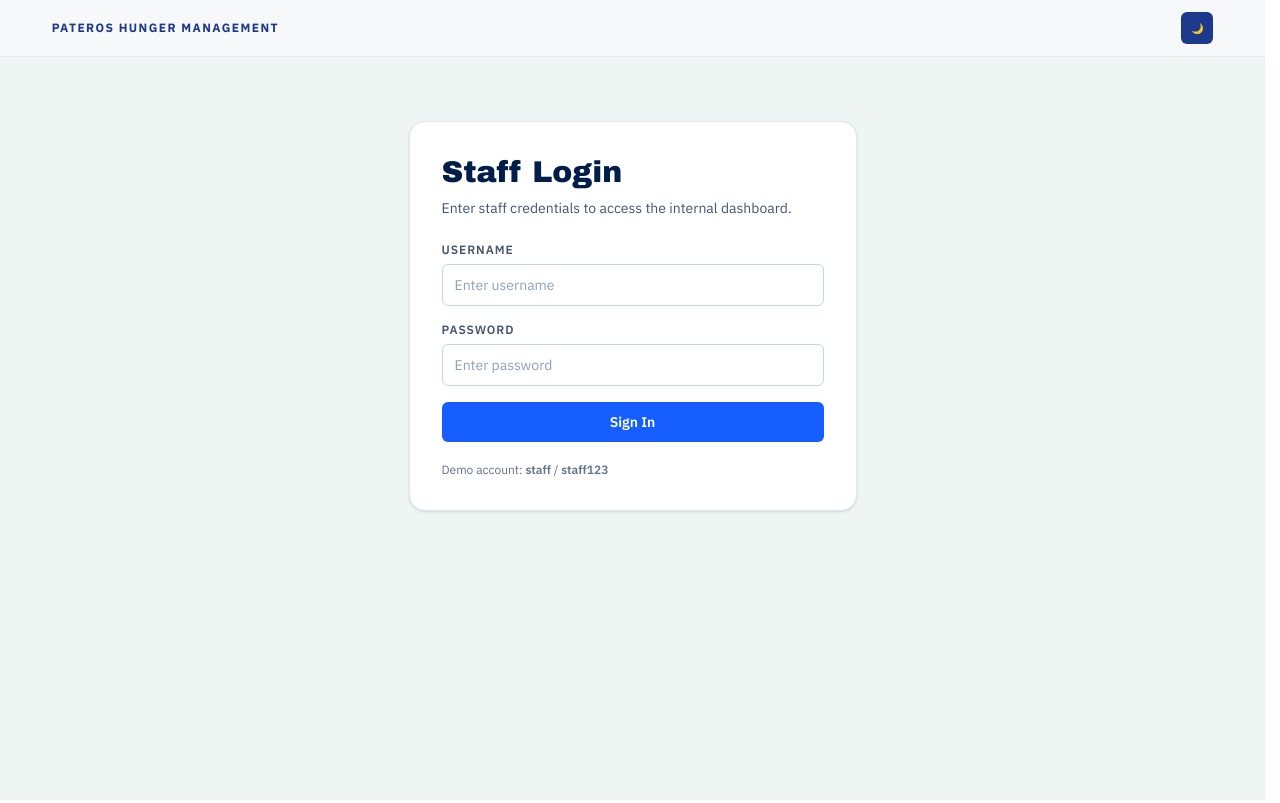
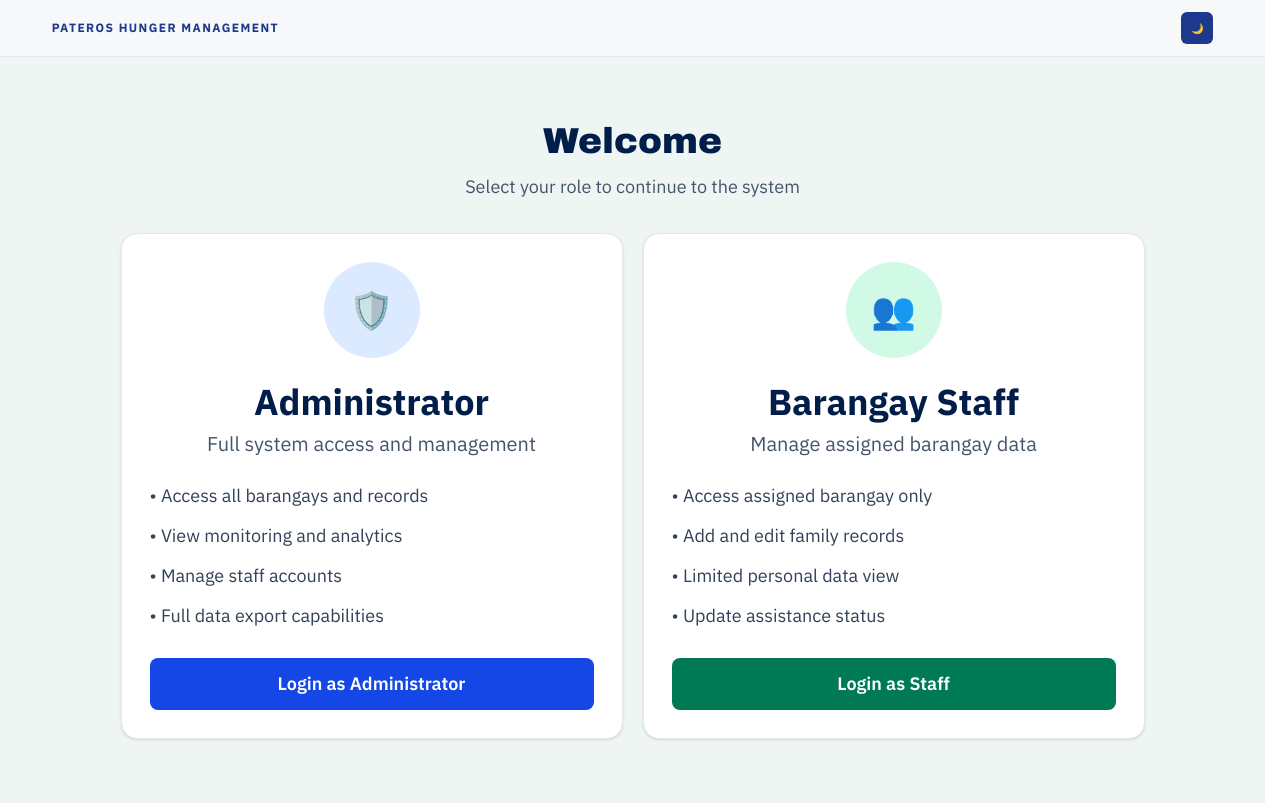
Before and after one commit to Hunger-Management/PHAMS, a React (Vite) app: page /staff/login in a window 1280 px wide. Built offline with nearby package versions, Linux system fonts and the light colour scheme.

Commit message:
staff login

```diff
--- a/src/components/Footer.jsx
+++ b/src/components/Footer.jsx
@@ -24,7 +24,7 @@ function Footer({ isDarkMode }) {
               : 'text-slate-500 hover:text-slate-700 hover:bg-slate-100'
           }`}
         >
-          {isAuthenticated ? 'Staff Login' : 'Staff Dashboard'}
+          {isAuthenticated ? 'Staff Dashboard' : 'Staff Login'}
         </Link>
       </div>
     </footer>
--- a/src/components/SiteHeader.jsx
+++ b/src/components/SiteHeader.jsx
@@ -19,10 +19,6 @@ function SiteHeader({ isDarkMode, toggleDarkMode }) {
   const dropdownRef = useRef(null)
   const location = useLocation()
   const isBarangaysRoute = location.pathname.startsWith('/barangays')
-
-  useEffect(() => {
-    setIsBarangaysOpen(false)
-  }, [location.pathname])
 
   useEffect(() => {
     function handleClickOutside(event) {
--- a/src/context/StaffAuthContext.jsx
+++ b/src/context/StaffAuthContext.jsx
@@ -1,3 +1,4 @@
+/* eslint-disable react-refresh/only-export-components */
 import { createContext, useContext, useMemo, useState } from 'react'
 
 const STAFF_STORAGE_KEY = 'staff-auth-user'
--- a/src/pages/staff/StaffLoginPage.jsx
+++ b/src/pages/staff/StaffLoginPage.jsx
@@ -13,6 +13,7 @@ function StaffLoginPage() {
 
   const [formData, setFormData] = useState({ username: '', password: '' })
   const [errorMessage, setErrorMessage] = useState('')
+  const [selectedRole, setSelectedRole] = useState(null)
 
   if (isAuthenticated) {
     return <Navigate to={redirectPath} replace />
@@ -63,20 +64,82 @@ function StaffLoginPage() {
       </header>
 
       <section className="mx-auto flex w-[95%] max-w-7xl items-center justify-center py-12 md:py-16">
-        <article className={`w-full max-w-md rounded-2xl border p-6 shadow-sm md:p-8 ${
-          isDarkMode ? 'border-slate-700 bg-slate-800' : 'border-slate-200 bg-white'
-        }`}>
+        <div className="w-full">
+          <div className="mx-auto max-w-5xl">
+            <div className="text-center">
               <h1
-            className={`text-3xl font-black ${isDarkMode ? 'text-slate-100' : 'text-[#011d49]'}`}
+                className={`text-4xl font-black ${isDarkMode ? 'text-slate-100' : 'text-[#011d49]'}`}
                 style={{ fontFamily: 'Arial Black, Trebuchet MS, sans-serif' }}
               >
-            Staff Login
+                Welcome
               </h1>
+              <p className={`mt-3 text-lg ${isDarkMode ? 'text-slate-300' : 'text-slate-600'}`}>
+                Select your role to continue to the system
+              </p>
+            </div>
+
+            <div className="mt-8 grid gap-5 lg:grid-cols-2">
+              <article className={`rounded-2xl border p-7 shadow-sm ${isDarkMode ? 'border-slate-700 bg-slate-800' : 'border-slate-200 bg-white'}`}>
+                <div className={`mx-auto grid h-24 w-24 place-items-center rounded-full text-4xl ${isDarkMode ? 'bg-slate-700 text-blue-300' : 'bg-blue-100 text-blue-700'}`}>
+                  🛡️
+                </div>
+                <h2 className={`mt-6 text-center text-4xl font-black ${isDarkMode ? 'text-slate-100' : 'text-[#011d49]'}`}>Administrator</h2>
+                <p className={`mt-2 text-center text-xl ${isDarkMode ? 'text-slate-300' : 'text-slate-600'}`}>
+                  Full system access and management
+                </p>
+                <ul className={`mt-6 space-y-3 text-lg ${isDarkMode ? 'text-slate-200' : 'text-slate-700'}`}>
+                  <li>• Access all barangays and records</li>
+                  <li>• View monitoring and analytics</li>
+                  <li>• Manage staff accounts</li>
+                  <li>• Full data export capabilities</li>
+                </ul>
+                <button
+                  type="button"
+                  onClick={() => setSelectedRole('admin')}
+                  className="mt-7 w-full rounded-lg bg-blue-700 px-4 py-3 text-lg font-semibold text-white transition-colors hover:bg-blue-800"
+                >
+                  Login as Administrator
+                </button>
+              </article>
+
+              <article className={`rounded-2xl border p-7 shadow-sm ${isDarkMode ? 'border-slate-700 bg-slate-800' : 'border-slate-200 bg-white'}`}>
+                <div className={`mx-auto grid h-24 w-24 place-items-center rounded-full text-4xl ${isDarkMode ? 'bg-slate-700 text-emerald-300' : 'bg-emerald-100 text-emerald-700'}`}>
+                  👥
+                </div>
+                <h2 className={`mt-6 text-center text-4xl font-black ${isDarkMode ? 'text-slate-100' : 'text-[#011d49]'}`}>Barangay Staff</h2>
+                <p className={`mt-2 text-center text-xl ${isDarkMode ? 'text-slate-300' : 'text-slate-600'}`}>
+                  Manage assigned barangay data
+                </p>
+                <ul className={`mt-6 space-y-3 text-lg ${isDarkMode ? 'text-slate-200' : 'text-slate-700'}`}>
+                  <li>• Access assigned barangay only</li>
+                  <li>• Add and edit family records</li>
+                  <li>• Limited personal data view</li>
+                  <li>• Update assistance status</li>
+                </ul>
+                <button
+                  type="button"
+                  onClick={() => setSelectedRole('staff')}
+                  className="mt-7 w-full rounded-lg bg-emerald-700 px-4 py-3 text-lg font-semibold text-white transition-colors hover:bg-emerald-800"
+                >
+                  Login as Staff
+                </button>
+              </article>
+            </div>
+
+            {selectedRole === 'admin' ? (
+              <p className={`mt-6 rounded-md border px-4 py-3 text-sm ${isDarkMode ? 'border-amber-500/40 bg-amber-500/10 text-amber-200' : 'border-amber-200 bg-amber-50 text-amber-700'}`}>
+                Administrator login is not available yet in this build.
+              </p>
+            ) : null}
+
+            {selectedRole === 'staff' ? (
+              <article className={`mt-6 rounded-2xl border p-6 shadow-sm md:p-8 ${isDarkMode ? 'border-slate-700 bg-slate-800' : 'border-slate-200 bg-white'}`}>
+                <h3 className={`text-2xl font-black ${isDarkMode ? 'text-slate-100' : 'text-[#011d49]'}`}>Staff Login</h3>
                 <p className={`mt-2 text-sm ${isDarkMode ? 'text-slate-300' : 'text-slate-600'}`}>
                   Enter staff credentials to access the internal dashboard.
                 </p>
 
-          <form onSubmit={handleSubmit} className="mt-6 space-y-4">
+                <form onSubmit={handleSubmit} className="mt-6 grid gap-4 md:grid-cols-2">
                   <div>
                     <label htmlFor="username" className={`mb-1.5 block text-xs font-semibold uppercase tracking-[0.08em] ${
                       isDarkMode ? 'text-slate-300' : 'text-slate-600'
@@ -122,6 +185,7 @@ function StaffLoginPage() {
                     />
                   </div>
 
+                  <div className="md:col-span-2">
                     {errorMessage ? (
                       <p className="rounded-md border border-red-200 bg-red-50 px-3 py-2 text-sm text-red-700">
                         {errorMessage}
@@ -130,18 +194,21 @@ function StaffLoginPage() {
 
                     <button
                       type="submit"
-              className={`w-full rounded-md px-4 py-2.5 text-sm font-semibold text-white transition-colors ${
+                      className={`mt-3 w-full rounded-md px-4 py-2.5 text-sm font-semibold text-white transition-colors ${
                         isDarkMode ? 'bg-blue-700 hover:bg-blue-600' : 'bg-blue-600 hover:bg-blue-700'
                       }`}
                     >
                       Sign In
                     </button>
-          </form>
-
-          <p className={`mt-5 text-xs ${isDarkMode ? 'text-slate-400' : 'text-slate-500'}`}>
+                    <p className={`mt-3 text-xs ${isDarkMode ? 'text-slate-400' : 'text-slate-500'}`}>
                       Demo account: <span className="font-semibold">staff</span> / <span className="font-semibold">staff123</span>
                     </p>
+                  </div>
+                </form>
               </article>
+            ) : null}
+          </div>
+        </div>
       </section>
     </main>
   )
```
Lines whose indentation alone changed are shown as unchanged.
